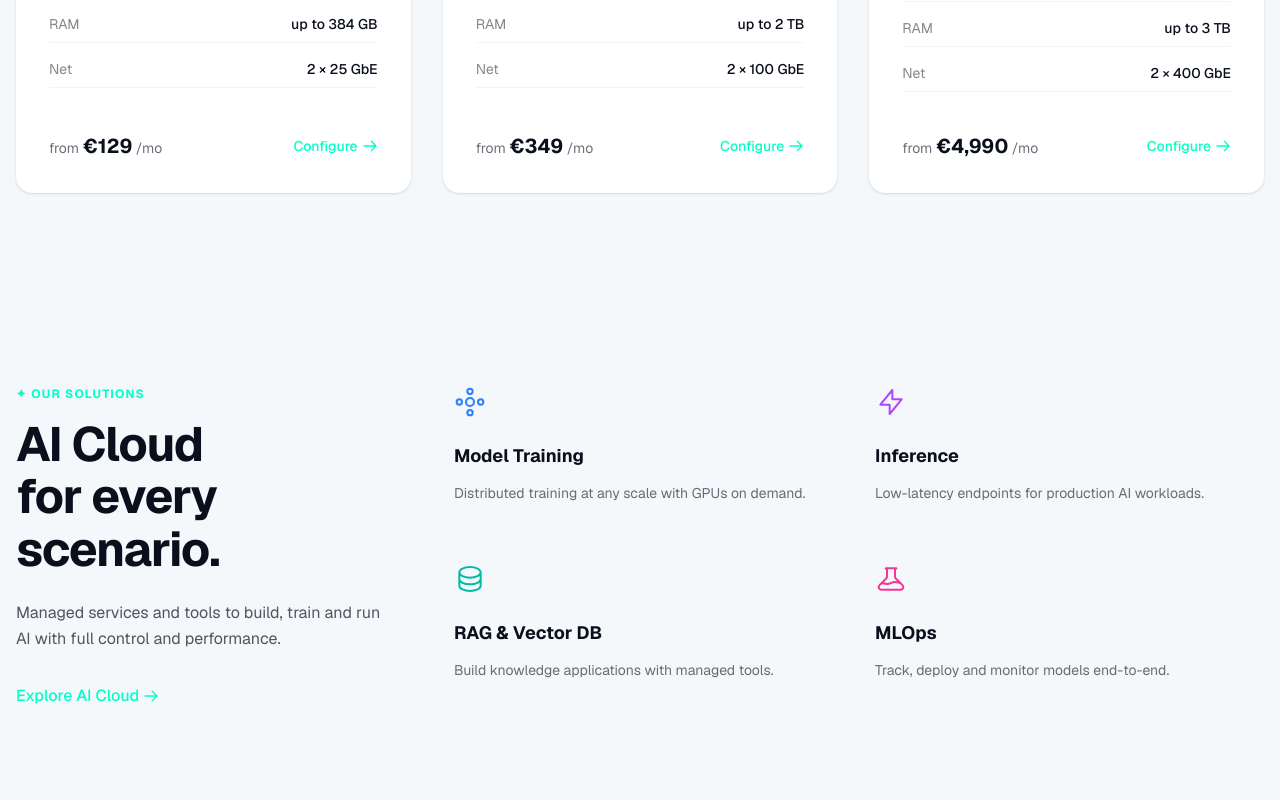
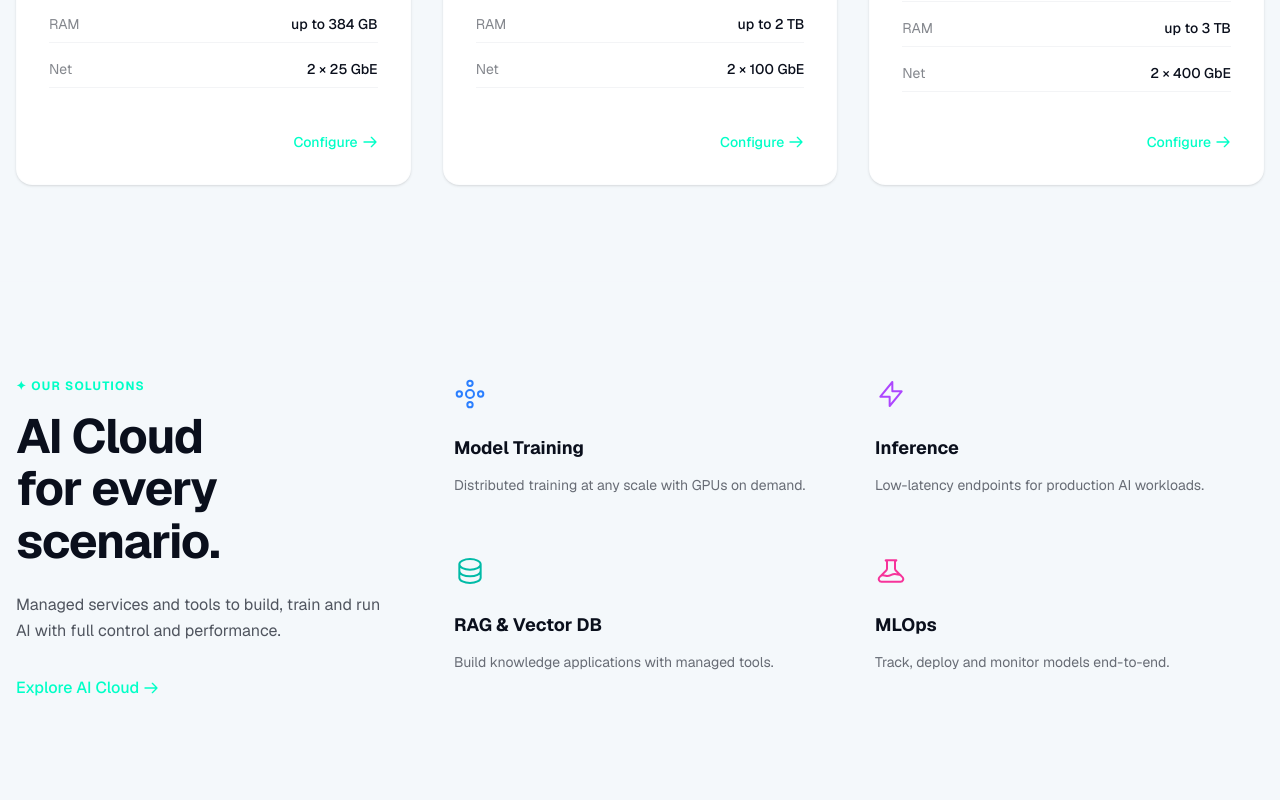
Before and after one commit to cloudindev/oladatacenter, a Next.js app: page / in a window 1280 px wide. Shown: the part 2480-3280 px from the top of the page. Built offline with nearby package versions, Linux system fonts and the light colour scheme.

Commit message:
style: remove careers, configurator, legal badges from footer and remove all server pricing

```diff
--- a/src/app/datacenter/ai-servers/page.tsx
+++ b/src/app/datacenter/ai-servers/page.tsx
@@ -73,10 +73,6 @@ export default function Page() {
               </ul>
 
               <div className="flex items-end justify-between mb-6">
-                <div>
-                  <div className="text-sm text-white/50">{t("Starting at", "Desde")}</div>
-                  <div className="text-4xl font-bold">€4,990<span className="text-lg text-white/50 font-normal">/mo</span></div>
-                </div>
               </div>
               <button className="w-full bg-primary text-[#111827] font-bold py-4 rounded-xl hover:bg-primary/90 transition-colors">
                 {t("Deploy Now", "Desplegar Ahora")}
--- a/src/app/datacenter/bare-metal/page.tsx
+++ b/src/app/datacenter/bare-metal/page.tsx
@@ -37,7 +37,6 @@ export default function Page() {
                   <p className="text-text-muted text-sm">{t("1U Entry Level", "1U Nivel de Entrada")}</p>
                 </div>
                 <div className="text-right">
-                  <div className="text-2xl font-bold text-text-base">€129<span className="text-sm font-normal text-text-muted">/mo</span></div>
                 </div>
               </div>
 
@@ -73,7 +72,6 @@ export default function Page() {
                   <p className="text-text-muted text-sm">{t("2U High Density", "2U Alta Densidad")}</p>
                 </div>
                 <div className="text-right">
-                  <div className="text-2xl font-bold text-text-base">€349<span className="text-sm font-normal text-text-muted">/mo</span></div>
                 </div>
               </div>
 
--- a/src/app/servers/configurator/page.tsx
+++ b/src/app/servers/configurator/page.tsx
@@ -76,10 +76,7 @@ export default function Page() {
                     <span className="font-medium text-right">Madrid, ES (MAD1)</span>
                   </li>
                 </ul>
-                <div className="flex justify-between items-end mb-8">
-                  <span className="text-white/60">{t("Monthly Total", "Total Mensual")}</span>
-                  <span className="text-3xl font-bold text-primary">€129</span>
-                </div>
+
                 <button className="w-full bg-primary text-bg-dark font-bold py-3 rounded-xl hover:bg-primary/90 transition-colors">
                   {t("Checkout", "Finalizar Compra")}
                 </button>
--- a/src/components/layout/Footer.tsx
+++ b/src/components/layout/Footer.tsx
@@ -48,7 +48,6 @@ export function Footer() {
               <li><Link href="/datacenter/bare-metal" className="hover:text-white transition-colors">OLADC C1</Link></li>
               <li><Link href="/datacenter/bare-metal" className="hover:text-white transition-colors">OLADC C2</Link></li>
               <li><Link href="/datacenter/bare-metal" className="hover:text-white transition-colors">OLADC AI1</Link></li>
-              <li><Link href="/servers/configurator" className="hover:text-white transition-colors">{t("Configurator", "Configurador")}</Link></li>
             </ul>
           </div>
 
@@ -67,7 +66,6 @@ export function Footer() {
             <ul className="space-y-4 text-sm text-text-muted/80">
               <li><Link href="/company/about" className="hover:text-white transition-colors">{t("About OLA", "Sobre OLA")}</Link></li>
               <li><Link href="/company/sustainability" className="hover:text-white transition-colors">{t("Sustainability", "Sostenibilidad")}</Link></li>
-              <li><Link href="/company/careers" className="hover:text-white transition-colors">{t("Careers", "Carreras")}</Link></li>
               <li><Link href="/company/news" className="hover:text-white transition-colors">{t("News", "Noticias")}</Link></li>
             </ul>
           </div>
@@ -105,8 +103,6 @@ export function Footer() {
         <div className="flex flex-col md:flex-row items-center justify-between pt-8 border-t border-white/5 text-[11px] text-text-muted/60 gap-4">
           <div className="flex flex-col sm:flex-row gap-2 sm:gap-4 text-center md:text-left">
             <span>© 2026 OLA Datacenter</span>
-            <span className="hidden sm:inline opacity-30">|</span>
-            <span>Tier III · RGPD · PCI DSS</span>
           </div>
           <div className="flex gap-6">
             <Link href="/legal/terms" className="hover:text-white transition-colors">{t("Legal", "Aviso Legal")}</Link>
--- a/src/components/sections/HardwareSection.tsx
+++ b/src/components/sections/HardwareSection.tsx
@@ -130,10 +130,7 @@ export function HardwareSection() {
               </div>
 
               {/* Footer */}
-              <div className="flex items-center justify-between pt-4 mt-auto">
-                <div className="text-white font-medium">
-                  <span className="text-sm font-normal text-white/60">{t("from ", "desde ")}</span>{server.price}<span className="text-sm font-normal text-white/60">{t(" /mo", " /mes")}</span>
-                </div>
+              <div className="flex items-center justify-end pt-4 mt-auto">
                 <Link href="/datacenter/bare-metal">
                   <span className="text-primary font-medium flex items-center group-hover:underline cursor-pointer text-sm transition-all">
                     {t("Configure", "Configurar")} <ArrowRight className="w-4 h-4 ml-1" />
--- a/src/components/sections/HardwareSectionV2.tsx
+++ b/src/components/sections/HardwareSectionV2.tsx
@@ -120,12 +120,7 @@ export function HardwareSectionV2() {
               </div>
 
               {/* Footer */}
-              <div className="flex items-center justify-between mt-auto">
-                <div>
-                  <span className="text-sm text-bg-dark/60">{t("from ", "desde ")}</span>
-                  <span className="text-xl font-bold text-bg-dark">{server.price}</span>
-                  <span className="text-sm text-bg-dark/60">{t(" /mo", " /mes")}</span>
-                </div>
+              <div className="flex items-center justify-end mt-auto">
                 <Link href={`/datacenter/bare-metal`} className="text-primary text-sm font-medium hover:text-primary-hover inline-flex items-center gap-1 transition-colors">
                   {t("Configure", "Configurar")} <svg className="w-4 h-4" fill="none" stroke="currentColor" viewBox="0 0 24 24"><path strokeLinecap="round" strokeLinejoin="round" strokeWidth="2" d="M14 5l7 7m0 0l-7 7m7-7H3"/></svg>
                 </Link>
```
